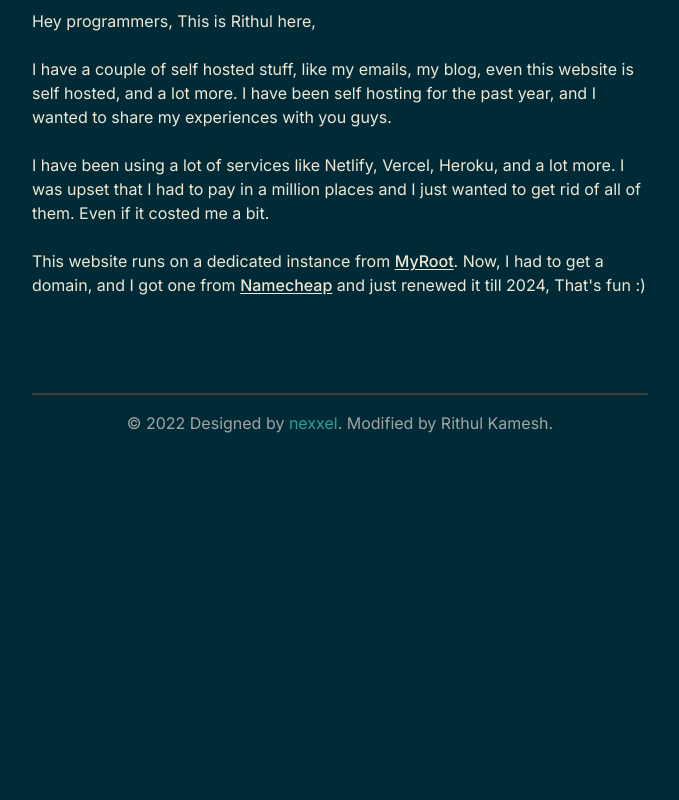
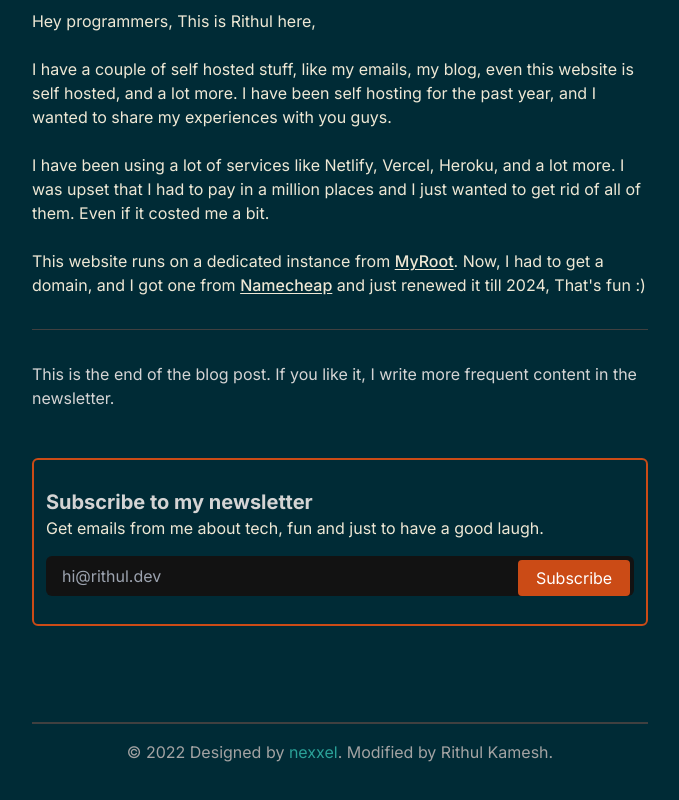
Before and after one commit to domeccleston/rithul.dev, an Astro site: page /blog/self_hosting in a window 1280 px wide. Shown: the part 392-1192 px from the top of the page, without its empty margins (300-979 px from the left). Before the commit the page ends 863 px from the top, so only its background shows below. Built offline with nearby package versions, Linux system fonts and the light colour scheme; Astro itself is replaced by a stand-in of ours.

Commit message:
Time to deploy

```diff
--- a/src/components/Newsletter.astro
+++ b/src/components/Newsletter.astro
@@ -3,26 +3,31 @@
 ---
 
 <div class="border-solid border-2 border-n-red rounded-md mt-12 p-3">
-    <div class="pt-4 px-5">
+    <div class="pt-4">
         <div class="text-xl font-bold">Subscribe to my newsletter</div>
         <p>
             Get emails from me about tech, fun and just to have a good laugh.
           </p>
-          <form class="relative my-4">
+          <form class="relative my-4"
+          action="http://postal.rithul.dev/subscription/form"
+          method="post"
+          target="_blank"
+          >
             <input
-              aria-label="Your cool"
               placeholder="hi@rithul.dev"
               type="email"
+              name="email"
               autocomplete="email"
               required
               class="px-4 py-2 mt-1 focus:ring-blue-500 focus:border-blue-500 block w-full border-gray-300 rounded-md pr-32"
             />
             <button
-            class="flex items-center justify-center absolute right-1 top-1 px-4 font-medium h-9 bg-n-red  text-white rounded w-28 text-center"
+            class="flex items-center justify-center absolute right-1 top-1 px-4 h-9 bg-n-red  text-white rounded w-28 text-center"
               type="submit"
             >
                 Subscribe
             </button>
+            <input id="2ef18" type="checkbox" name="l" checked value="2ef18ffa-a070-447d-b04a-a65c22bf9a4f"  class="hidden"/>
             </form>
     </div>
 </div>
--- a/src/layouts/BlogPost.astro
+++ b/src/layouts/BlogPost.astro
@@ -2,6 +2,7 @@
 import BaseHead from "../components/SEO.astro";
 import Header from "../components/Header.astro";
 import Footer from "../components/Footer.astro";
+import Newsletter from "../components/Newsletter.astro";
 
 export interface Props {
   content: {
@@ -73,6 +74,9 @@ const {
         <hr class="border-t border-t-neutral-700 my-8" />
         <slot />
       </article>
+      <hr class="border-t border-t-neutral-700 my-8" />
+      This is the end of the blog post. If you like it, I write more frequent content in the newsletter.
+      <Newsletter />
     </main>
     <Footer />
   </body>
```
